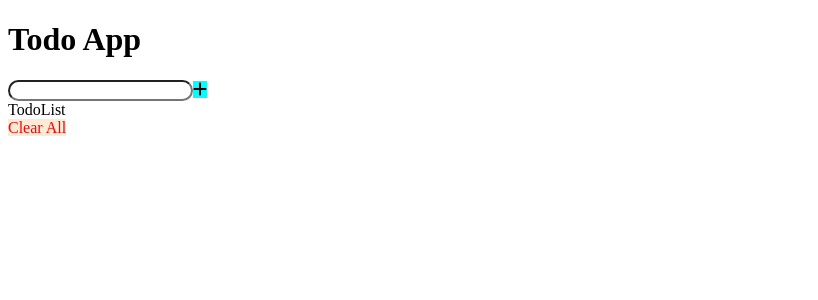
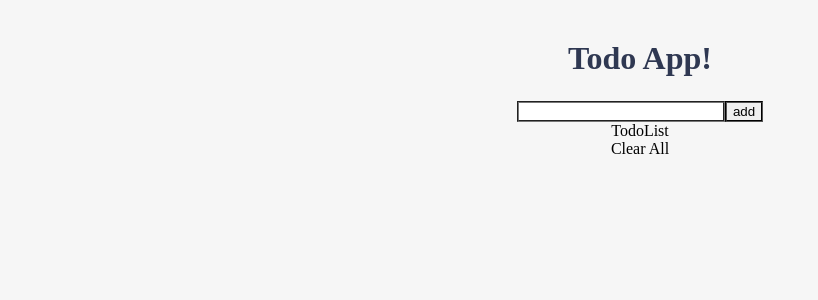
Before and after one commit to YEBBLEE/to-do-app, a Vue app: page / in a window 1280 px wide. Shown: the top 300 px of the page, without its empty margins (0-818 px from the left). Built offline with nearby package versions, Linux system fonts and the light colour scheme.

Commit message:
TodoHeader컴포넌트 구현 & TodoInput 컴포넌트의 할 일 저장 기능 구현

```diff
--- a/src/App.vue
+++ b/src/App.vue
@@ -25,5 +25,18 @@ export default {
 </script>
 
 <style>
-
+body {
+  text-align: center;
+  background-color: #f6f6f6;
+}
+input {
+  border-style: groove;
+  width: 200px;
+}
+button {
+  border-style: groove;
+}
+.shadow {
+  box-shadow: 5px 10px 5px rgba(0, 0,0,0.03);
+}
 </style>
--- a/src/components/TodoFooter.vue
+++ b/src/components/TodoFooter.vue
@@ -9,9 +9,5 @@
 </script>
 
 <style>
-.clear-btn {
-  color: red;
-  border: 4px;
-  background-color: antiquewhite;
-}
+
 </style>
--- a/src/components/TodoHeader.vue
+++ b/src/components/TodoHeader.vue
@@ -1,6 +1,6 @@
 <template>
   <div>
-    <h1>Todo App</h1>
+    <h1>Todo App!</h1>
   </div>
 </template>
 
@@ -8,6 +8,10 @@
 
 </script>
 
-<style>
-
+<style scoped>
+h1 {
+  color: #2f3852;
+  font-weight: 900;
+  margin: 2.5rem 0 1.5rem;
+}
 </style>
--- a/src/components/TodoInput.vue
+++ b/src/components/TodoInput.vue
@@ -1,21 +1,25 @@
 <template>
   <div>
-    <input type="text" class="text-input">
-    <span class="add-btn">
-      <font-awesome-icon icon="fa-solid fa-plus"/>
-    </span>
+    <input type="text" v-model="newTodoItem">
+    <button v-on:click="addTodo">add</button>
   </div>
 </template>
 
 <script>
-
+export default {
+  data : function () {
+    return {
+      newTodoItem : ""
+    }
+  },
+  methods : {
+    addTodo: function () {
+      localStorage.setItem(this.newTodoItem, this.newTodoItem);
+      this.newTodoItem = '';
+    }
+  }
+}
 </script>
 
 <style>
-.text-input {
-  border-radius: 16px;
-}
-.add-btn {
-  background-color: aqua;
-}
 </style>
```
